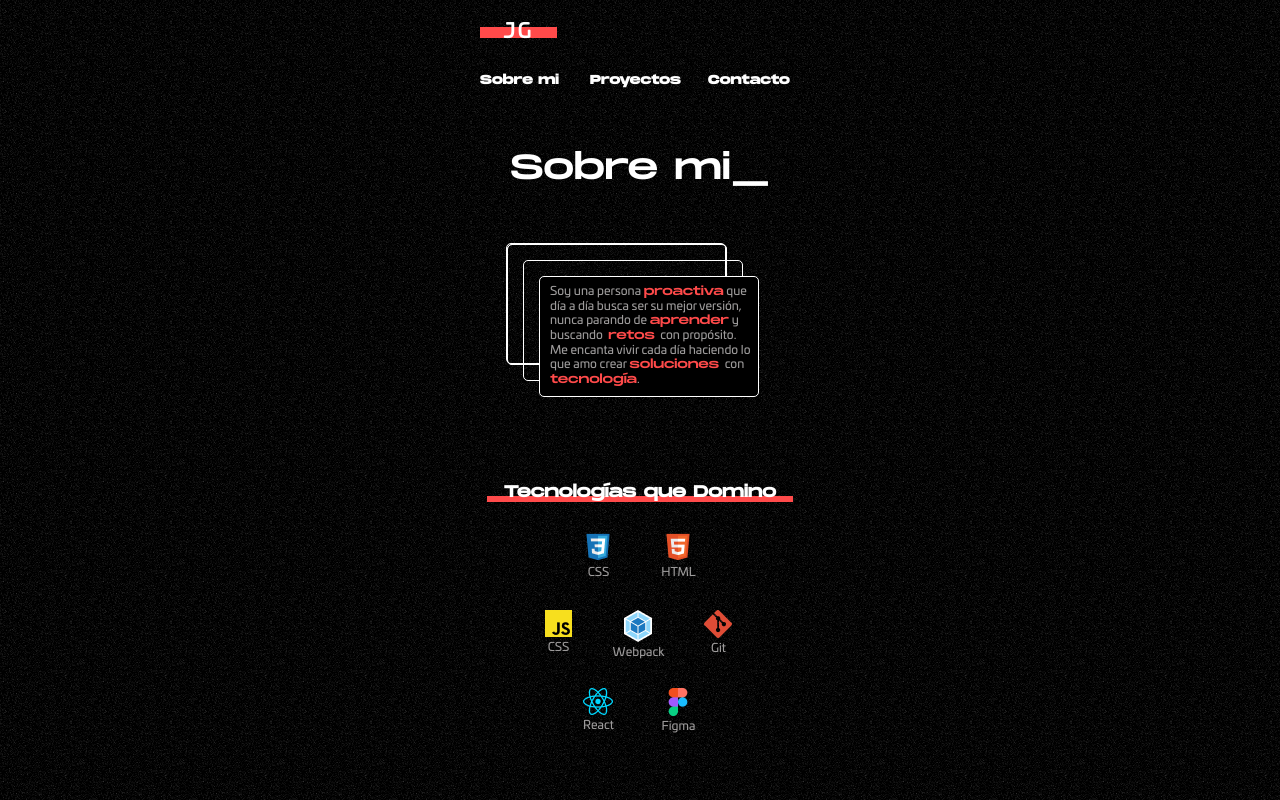
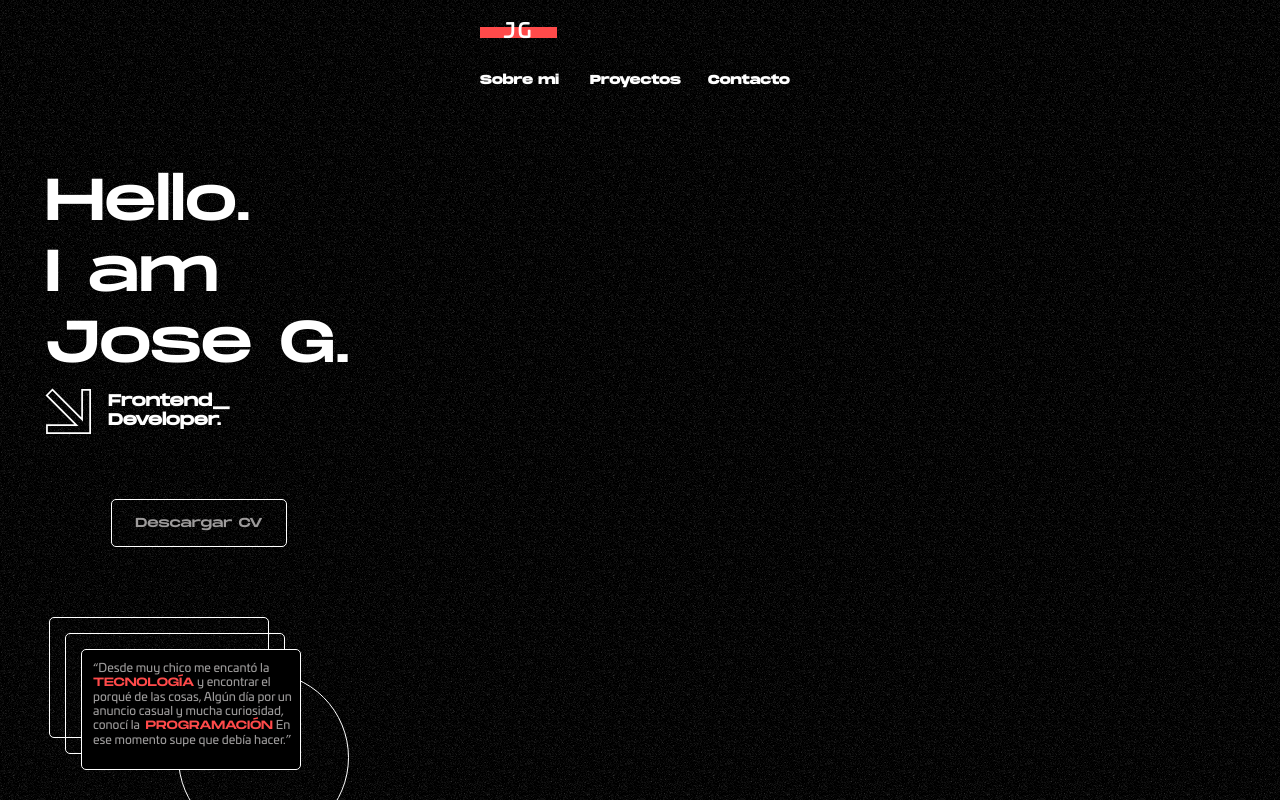
Before and after one commit to JoseGarcia2001/professional-portfolio, a React app: page / in a window 1280 px wide. Shown: the top 800 px of the page. Built offline with nearby package versions, Linux system fonts and the light colour scheme; a web font is replaced by a local one.

Commit message:
Agregando nuevos estilos

```diff
--- a/src/components/About.jsx
+++ b/src/components/About.jsx
@@ -12,9 +12,9 @@ import mindfullnesLogo from "../assets/images/mindfullnes.png";
 import exerciseLogo from "../assets/images/exercise.png";
 
 const About = () => {
-  // useEffect(() => {
-  //   window.scrollTo(0, 0);
-  // }, []);
+  useEffect(() => {
+    window.scrollTo(0, 0);
+  }, []);
   return (
     <main className="about" id="about">
       <section className="description">
--- a/src/routes/App.js
+++ b/src/routes/App.js
@@ -11,8 +11,8 @@ const App = () => {
     <Router>
       <Layout>
         <Switch>
-          <Route exact path="/" children={About} />
-          {/* <Route exact path="/about" component={About} /> */}
+          <Route exact path="/" children={Home} />
+          <Route exact path="/about" component={About} />
           <Route exact path="/proyects" component={Proyects} />
           <Route exact path="/contact" component={Contact} />
         </Switch>
```
